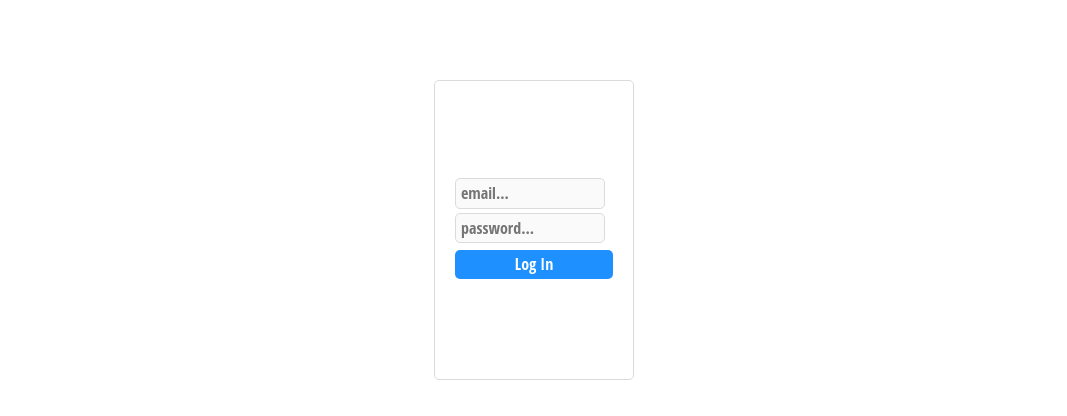
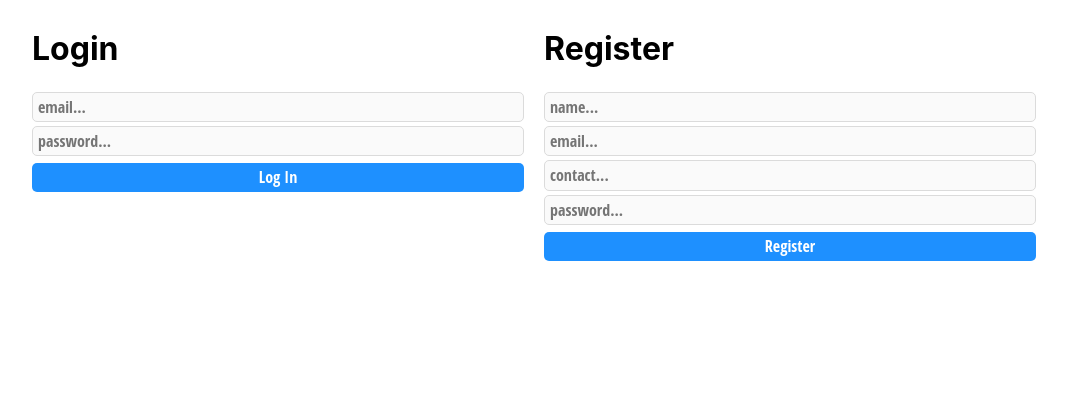
Before and after one commit to amanjhurani/Jottly-Frontend, a React (Create React App) app: page / in a window 1280 px wide. Shown: the top 416 px of the page, without its empty margins (106-1173 px from the left). Built offline with nearby package versions, Linux system fonts and the light colour scheme; no server answers.

Commit message:
registrtion form

```diff
--- a/src/login/Login.css
+++ b/src/login/Login.css
@@ -1,25 +1,6 @@
-.div-login{
-    width:200px;
-    height:300px;
-    display: flex;
-    flex-direction: column;
-    justify-content: space-evenly;
-    margin: 0 auto;
-    border: 1px solid #dbdbdb;
-    border-radius: 5px;
-    padding: 20px;
-    margin-top: 10vh;
-    background-color: white;
-}
-
-.div-login-logo{
-    height: 50px;
-    width: 50px;
-    align-self: center;
-}
 
 input{
-    width: 95%;
+    width: 100%;
     border: 1px solid #dbdbdb;
     padding: 5px;
     margin: 2px 0;
@@ -40,3 +21,39 @@ button{
     color: white;
     border-radius: 5px;
 }
+
+.auth {
+    display: flex;
+    width: 80%;
+    height: 100%;
+    margin: auto;
+}
+
+.login {
+width: 50%;
+margin: 10px;
+}
+
+.register {
+    width: 50%;
+    margin: 10px;
+}
+
+@media (max-width: 550px) {
+    .auth {
+        width: 80%;
+        height: 100%;
+        margin: auto;
+    }
+
+    .login {
+    width: 100%;
+    margin: 10px;
+    }
+
+    .register {
+        width: 100%;
+        margin: 10px;
+    }
+
+}
--- a/src/login/Login.jsx
+++ b/src/login/Login.jsx
@@ -2,19 +2,21 @@ import React from 'react';
 import './Login.css';
 import axios from "axios";
 
-const baseURL = 'https://jottly-app.herokuapp.com/api/v1/user/login'
+const baseURL = 'https://jottly-app.herokuapp.com/api/v1/user'
 
 class Login extends React.Component{
     state={
         email:'',
         pwd:'',
+        name: '',
+        contact: '',
         token: null,
         user: {}
     }
 
     createLogin = async () => {
         await axios
-          .post(baseURL, {
+          .post(baseURL + '/login', {
             payload: {
                 email: this.state.email,
                 password: this.state.pwd
@@ -30,26 +32,67 @@ class Login extends React.Component{
           });
       }
 
+      createRegistration = async () => {
+        await axios
+          .post(baseURL + '/register', {
+            payload: {
+                email: this.state.email,
+                password: this.state.pwd,
+                name: this.state.name,
+                contact: this.state.contact
+            }
+          })
+          .then((response) => {
+            this.setState({
+                token: response.data.token,
+                user: response.data.user
+            });
+            localStorage.setItem("token", this.state.token);
+            console.log(response.data.token, response.data.user)
+          });
+      }
+
+
+
     handleChange = (e) =>{
         const {name,value} = e.target
         this.setState({[name]:value})
     }
 
-    handleSubmit = async (e) =>{
+    handleLoginSubmit = async (e) =>{
         e.preventDefault()
         await this.createLogin();
         if(this.state.token != null) {
             this.props.isLogin(true, this.state.token);
         }
     }
+    handleRegSubmit = async (e) =>{
+        e.preventDefault()
+        await this.createRegistration();
+        if(this.state.token != null) {
+            this.props.isLogin(true, this.state.token);
+        }
+    }
     render(){
         return(
-            <div className='div-login'>
-                <div>
-                    <form onSubmit = {this.handleSubmit}>
+            <div className='auth'>
+                <div className='login'>
+                    <h1>Login</h1>
+                    <form onSubmit = {this.handleLoginSubmit}>
                         <input type='email' name='email' placeholder='email...' required onChange={this.handleChange}/>
                         <input type='password' name='pwd' placeholder='password...' required onChange={this.handleChange}/>
-                        <button onSubmit={this.handleSubmit}>Log In</button>
+                        <button onSubmit={this.handleLoginSubmit}>Log In</button>
+                    </form>
+                </div>
+
+                <div className='register'>
+                    <h1>Register</h1>
+                    <form onSubmit = {this.handleRegSubmit}>
+                    <input type='text' name='name' placeholder='name...' required onChange={this.handleChange}/>
+                        <input type='email' name='email' placeholder='email...' required onChange={this.handleChange}/>
+                        <input type='text' name='contact' placeholder='contact...' minLength="10" maxLength="10" onChange={this.handleChange}/>
+                        <input type='password' name='pwd' placeholder='password...' required onChange={this.handleChange}/>
+                        <button onSubmit={this.handleRegSubmit}>Register</button>
                     </form>
                 </div>
             </div>
```
